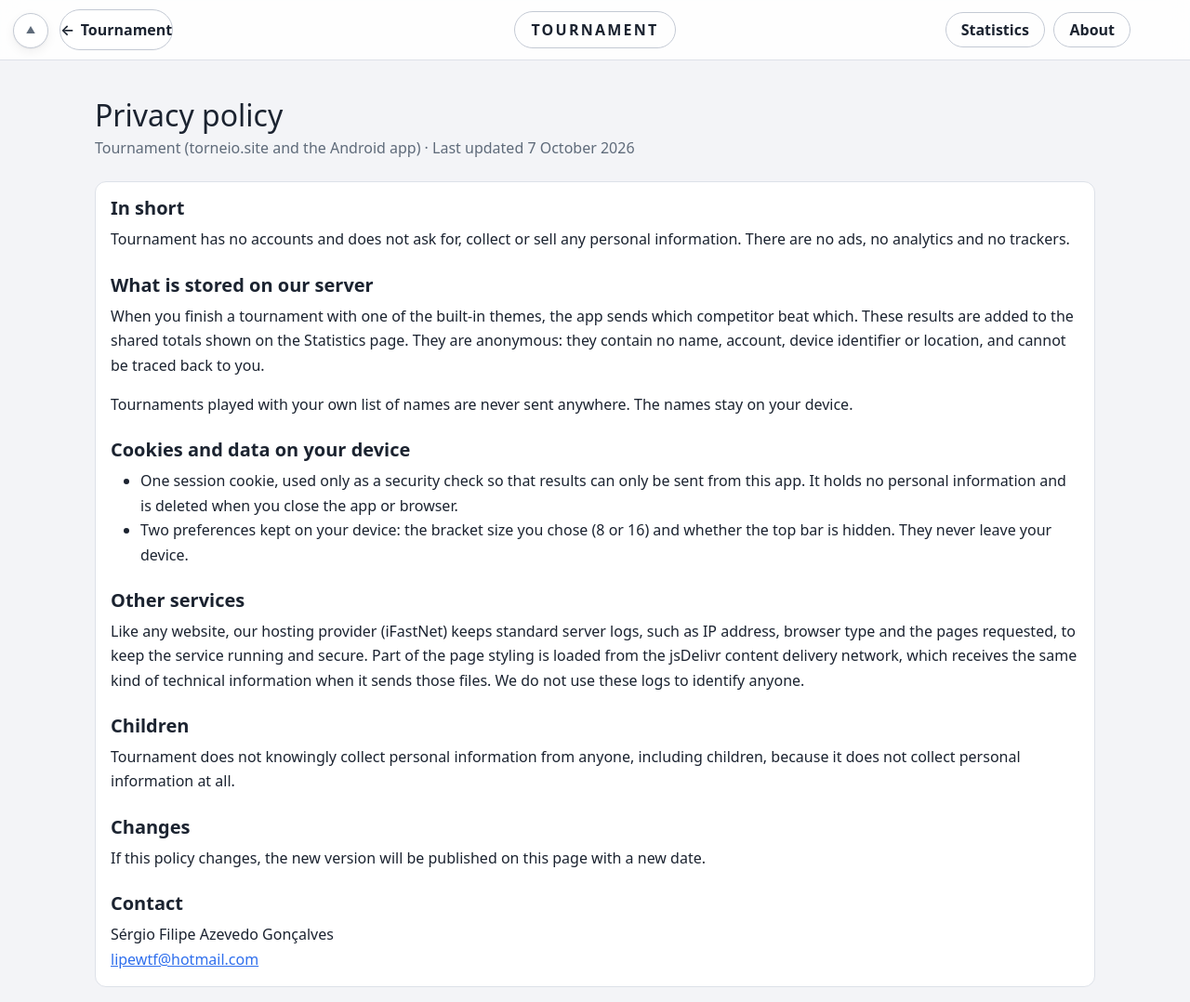
After one commit to SergioLipe/TournamentManager, a PHP site: page /privacidade.php in a window 1280 px wide. The commit adds this page. Shown: the whole page at 93% size. Run offline with PHP 8.4, Linux system fonts and the light colour scheme.

Commit message:
Add a privacy policy page for the Play Store listing
Google Play needs a public privacy policy URL. privacidade.php states
what the code actually does: no accounts or personal data, anonymous
tournament results for the shared statistics, a security-only session
cookie, two preferences kept on the device, and the hosting logs and
jsDelivr CDN as the only third parties. Linked from About.

Co-Authored-By: Claude Opus 5.5 <noreply@anthropic.com>

```diff
--- a/CSS/style.css
+++ b/CSS/style.css
@@ -2064,3 +2064,19 @@ a.nav-nomes:hover {
         height: 40px;
     }
 }
+
+/* --- Política de privacidade --- */
+
+.privacidade h2 {
+    margin-top: 1.5rem;
+    font-weight: 700;
+}
+
+.privacidade h2:first-child {
+    margin-top: 0;
+}
+
+.privacidade p,
+.privacidade li {
+    line-height: 1.65;
+}
--- /dev/null
+++ b/privacidade.php
@@ -0,0 +1,91 @@
+<?php
+declare(strict_types=1);
+
+require_once __DIR__ . '/includes/helpers.php';
+
+/**
+ * Política de privacidade.
+ *
+ * O Google Play exige um endereço público com a política de privacidade da
+ * app. Está em inglês, como o resto do site. O que aqui se diz tem de bater
+ * com o que o código faz: se um dia o site passar a guardar mais alguma
+ * coisa, esta página muda com ele (e o formulário "Segurança dos dados" na
+ * Play Console também).
+ */
+
+$tituloPagina = 'Privacy policy';
+require __DIR__ . '/includes/header.php';
+?>
+
+<div class="container form-largo">
+    <h1 class="h2 mb-1">Privacy policy</h1>
+    <p class="text-muted mb-4">Tournament (torneio.site and the Android app) · Last updated 7 October 2026</p>
+
+    <div class="card sobre">
+        <div class="card-body privacidade">
+            <h2 class="h5">In short</h2>
+            <p>
+                Tournament has no accounts and does not ask for, collect or sell any
+                personal information. There are no ads, no analytics and no trackers.
+            </p>
+
+            <h2 class="h5">What is stored on our server</h2>
+            <p>
+                When you finish a tournament with one of the built-in themes, the app
+                sends which competitor beat which. These results are added to the
+                shared totals shown on the Statistics page. They are anonymous: they
+                contain no name, account, device identifier or location, and cannot be
+                traced back to you.
+            </p>
+            <p>
+                Tournaments played with your own list of names are never sent
+                anywhere. The names stay on your device.
+            </p>
+
+            <h2 class="h5">Cookies and data on your device</h2>
+            <ul>
+                <li>
+                    One session cookie, used only as a security check so that results
+                    can only be sent from this app. It holds no personal information
+                    and is deleted when you close the app or browser.
+                </li>
+                <li>
+                    Two preferences kept on your device: the bracket size you chose
+                    (8 or 16) and whether the top bar is hidden. They never leave
+                    your device.
+                </li>
+            </ul>
+
+            <h2 class="h5">Other services</h2>
+            <p>
+                Like any website, our hosting provider (iFastNet) keeps standard
+                server logs, such as IP address, browser type and the pages
+                requested, to keep the service running and secure. Part of the page
+                styling is loaded from the jsDelivr content delivery network, which
+                receives the same kind of technical information when it sends those
+                files. We do not use these logs to identify anyone.
+            </p>
+
+            <h2 class="h5">Children</h2>
+            <p>
+                Tournament does not knowingly collect personal information from anyone,
+                including children, because it does not collect personal information
+                at all.
+            </p>
+
+            <h2 class="h5">Changes</h2>
+            <p>
+                If this policy changes, the new version will be published on this page
+                with a new date.
+            </p>
+
+            <h2 class="h5">Contact</h2>
+            <p class="mb-0">
+                Sérgio Filipe Azevedo Gonçalves<br>
+                <a href="mailto:lipewtf@hotmail.com">lipewtf@hotmail.com</a>
+            </p>
+        </div>
+    </div>
+</div>
+
+<?php require __DIR__ . '/includes/footer.php'; ?>
--- a/sobre.php
+++ b/sobre.php
@@ -32,6 +32,10 @@ require __DIR__ . '/includes/header.php';
                    rel="noopener">CC BY 4.0</a>.
             </p>
 
+            <p class="sobre__creditos">
+                <a href="privacidade.php">Privacy policy</a>
+            </p>
+
             <p class="sobre__autor">
                 <strong>Sérgio Filipe Azevedo Gonçalves</strong><br>
                 <a href="mailto:lipewtf@hotmail.com">lipewtf@hotmail.com</a>
```
